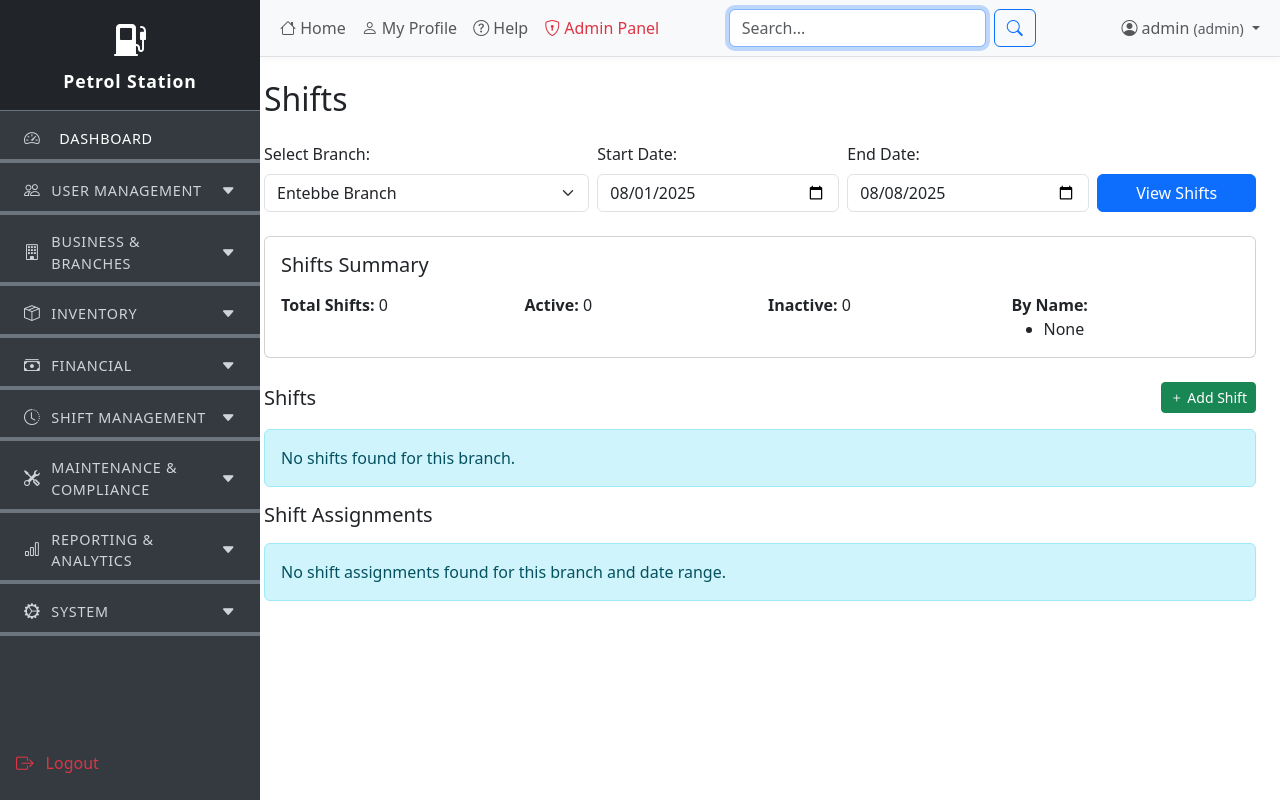
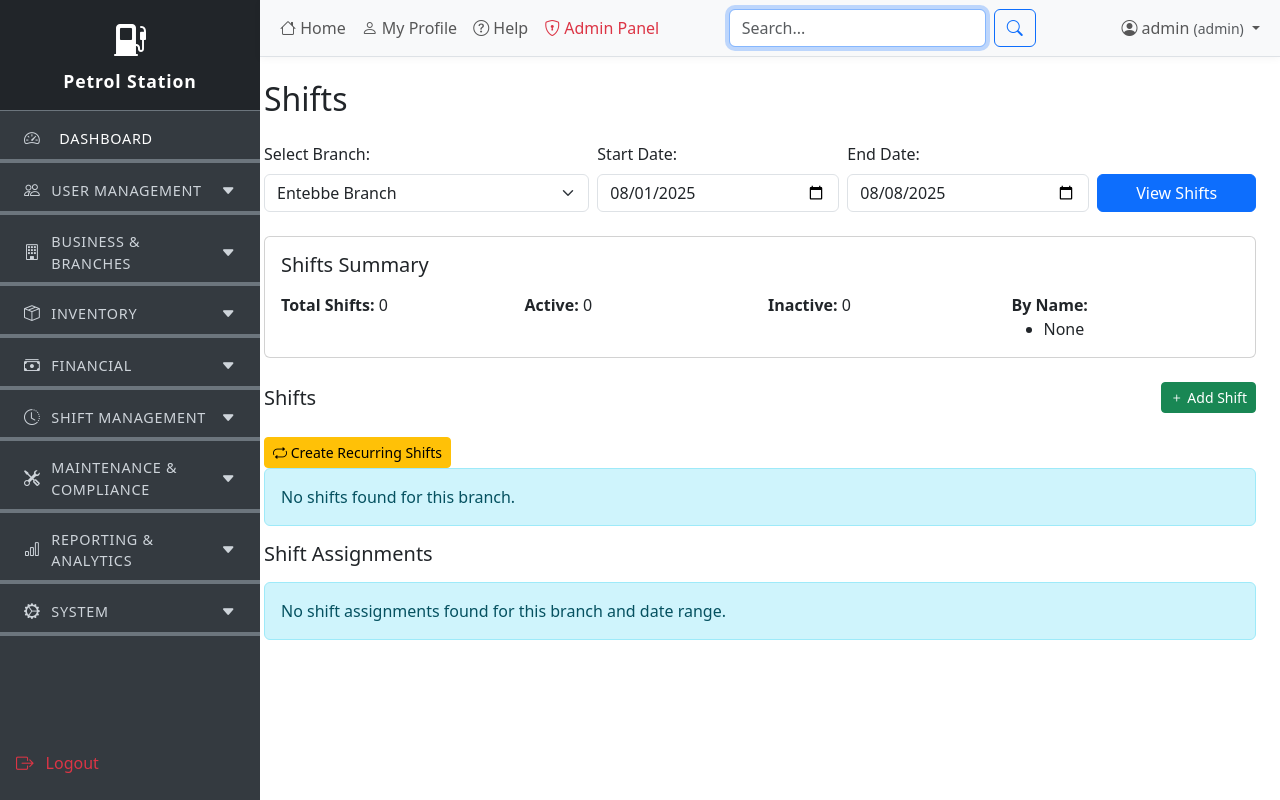
Before and after one commit to AtwongereVianney/fuelstation, a PHP site: page /public/shifts.php in a window 1280 px wide. Run offline with PHP 8.4, Linux system fonts and the light colour scheme; a user stored in the database is signed in; data comes from the database, SQL or seed files in the repository; tables that the repository leaves empty hold one stand-in row (values such as "Sample post").

Commit message:
add shift recurring

```diff
--- /dev/null
+++ b/public/models/recurring_shift_modal.php
@@ -0,0 +1,56 @@
+<!-- Trigger Button -->
+<button class="btn btn-warning btn-sm mt-2" data-bs-toggle="modal" data-bs-target="#recurringShiftModal">
+  <i class="bi bi-repeat"></i> Create Recurring Shifts
+</button>
+
+<!-- Recurring Shift Modal -->
+<div class="modal fade" id="recurringShiftModal" tabindex="-1" aria-labelledby="recurringShiftModalLabel" aria-hidden="true">
+  <div class="modal-dialog">
+    <form method="post" class="modal-content">
+      <div class="modal-header">
+        <h5 class="modal-title" id="recurringShiftModalLabel">Create Recurring Shifts</h5>
+        <button type="button" class="btn-close" data-bs-dismiss="modal" aria-label="Close"></button>
+      </div>
+      <div class="modal-body">
+        <div class="mb-2">
+          <label class="form-label">Shift</label>
+          <select class="form-select" name="recurring_shift_id" required>
+            <?php foreach ($shifts as $s): ?>
+              <option value="<?php echo $s['id']; ?>"><?php echo h($s['shift_name']); ?></option>
+            <?php endforeach; ?>
+          </select>
+        </div>
+        <div class="mb-2">
+          <label class="form-label">Start Date</label>
+          <input type="date" class="form-control" name="recurring_start_date" required>
+        </div>
+        <div class="mb-2">
+          <label class="form-label">End Date</label>
+          <input type="date" class="form-control" name="recurring_end_date" required>
+        </div>
+        <div class="mb-2">
+          <label class="form-label">Weekday Attendants</label>
+          <select class="form-select" name="weekday_user_ids[]" multiple required>
+            <?php foreach ($users as $u): ?>
+              <option value="<?php echo $u['id']; ?>"><?php echo h($u['first_name'] . ' ' . $u['last_name']); ?></option>
+            <?php endforeach; ?>
+          </select>
+          <small class="text-muted">Hold Ctrl (Windows) or Cmd (Mac) to select multiple.</small>
+        </div>
+        <div class="mb-2">
+          <label class="form-label">Weekend Attendants</label>
+          <select class="form-select" name="weekend_user_ids[]" multiple required>
+            <?php foreach ($users as $u): ?>
+              <option value="<?php echo $u['id']; ?>"><?php echo h($u['first_name'] . ' ' . $u['last_name']); ?></option>
+            <?php endforeach; ?>
+          </select>
+          <small class="text-muted">Hold Ctrl (Windows) or Cmd (Mac) to select multiple.</small>
+        </div>
+      </div>
+      <div class="modal-footer">
+        <button type="button" class="btn btn-secondary" data-bs-dismiss="modal">Cancel</button>
+        <button type="submit" class="btn btn-warning" name="create_recurring_shifts">Create</button>
+      </div>
+    </form>
+  </div>
+</div>
--- a/public/shifts.php
+++ b/public/shifts.php
@@ -3,50 +3,39 @@
 require_once '../includes/auth_helpers.php';
 require_once '../config/db_connect.php';
 
-function createRecurringShifts($conn, $shift_id, $start_date, $end_date, $weekdays_only = true) {
-    // Get the original shift details
-    $shift_sql = "SELECT * FROM shifts WHERE id = $shift_id AND deleted_at IS NULL";
-    $shift_result = mysqli_query($conn, $shift_sql);
-    $shift = mysqli_fetch_assoc($shift_result);
-
-    if (!$shift) {
-        return false;
-    }
-
-    // Get current assignments for this shift (to copy the same people)
-    $assignment_sql = "SELECT user_id FROM shift_assignments
-                      WHERE shift_id = $shift_id AND deleted_at IS NULL
-                      GROUP BY user_id";
-    $assignment_result = mysqli_query($conn, $assignment_sql);
-    $assigned_users = [];
-    while ($row = mysqli_fetch_assoc($assignment_result)) {
-        $assigned_users[] = $row['user_id'];
-    }
-
+function createRecurringShifts(
+    $conn,
+    $shift_id,
+    $start_date,
+    $end_date,
+    $weekday_user_ids = [],
+    $weekend_user_ids = []
+) {
     $current_date = new DateTime($start_date);
     $end_datetime = new DateTime($end_date);
 
     while ($current_date <= $end_datetime) {
-        $day_of_week = $current_date->format('N'); // 1-7 (Monday-Sunday)
+        $day_of_week = $current_date->format('N'); // 1=Mon, 7=Sun
+        $assignment_date = $current_date->format('Y-m-d');
 
-        // Skip weekends if weekdays_only is true (6=Saturday, 7=Sunday)
-        if ($weekdays_only && ($day_of_week == 6 || $day_of_week == 7)) {
-            $current_date->add(new DateInterval('P1D'));
-            continue;
+        // Choose users based on day
+        if ($day_of_week >= 6) { // 6=Sat, 7=Sun
+            $user_ids = $weekend_user_ids;
+        } else {
+            $user_ids = $weekday_user_ids;
         }
 
-        $assignment_date = $current_date->format('Y-m-d');
-
-        // Check if assignment already exists for this date
+        // Assign each user for this day
+        foreach ($user_ids as $user_id) {
+            // Check if assignment already exists
         $check_sql = "SELECT id FROM shift_assignments
                      WHERE shift_id = $shift_id
+                          AND user_id = $user_id
                      AND assignment_date = '$assignment_date'
                      AND deleted_at IS NULL";
         $check_result = mysqli_query($conn, $check_sql);
 
         if (mysqli_num_rows($check_result) == 0) {
-            // Create assignments for each user
-            foreach ($assigned_users as $user_id) {
                 $insert_sql = "INSERT INTO shift_assignments
                               (shift_id, user_id, assignment_date, status, created_at)
                               VALUES ($shift_id, $user_id, '$assignment_date', 'scheduled', NOW())";
@@ -56,9 +45,11 @@
 
         $current_date->add(new DateInterval('P1D'));
     }
-
     return true;
 }
+// Example usage:
+// createRecurringShifts($conn, 1, '2024-06-01', '2024-06-30', [2,3], [4,5]);
+// This will assign users 2,3 on weekdays and 4,5 on weekends for shift_id 1 between June 1 and June 30, 2024.
 
 if (!has_permission('shifts.view')) {
     header('Location: login.php?error=unauthorized');
@@ -141,6 +132,31 @@
         mysqli_query($conn, $sql);
         header('Location: shifts.php?branch_id=' . $selected_branch_id . '&start_date=' . urlencode($start_date) . '&end_date=' . urlencode($end_date));
         exit;
+    }
+}
+// Handle Recurring Shift Creation
+if ($_SERVER['REQUEST_METHOD'] === 'POST' && isset($_POST['create_recurring_shifts'])) {
+    $shift_id = intval($_POST['recurring_shift_id']);
+    $start_date = $_POST['recurring_start_date'];
+    $end_date = $_POST['recurring_end_date'];
+    $weekday_user_ids = array_map('intval', $_POST['weekday_user_ids'] ?? []);
+    $weekend_user_ids = array_map('intval', $_POST['weekend_user_ids'] ?? []);
+    if ($shift_id && $start_date && $end_date && $weekday_user_ids && $weekend_user_ids) {
+        createRecurringShifts($conn, $shift_id, $start_date, $end_date, $weekday_user_ids, $weekend_user_ids);
+        $_SESSION['recurring_success'] = "Recurring shifts created!";
+    } else {
+        $_SESSION['recurring_error'] = "Please fill all fields.";
+    }
+    header('Location: shifts.php?branch_id=' . $selected_branch_id . '&start_date=' . urlencode($start_date) . '&end_date=' . urlencode($end_date));
+    exit;
+}
+// Fetch all users for dropdown
+$users = [];
+$user_sql = "SELECT id, first_name, last_name FROM users WHERE deleted_at IS NULL ORDER BY first_name, last_name";
+$user_result = mysqli_query($conn, $user_sql);
+if ($user_result) {
+    while ($row = mysqli_fetch_assoc($user_result)) {
+        $users[] = $row;
     }
 }
 ?>
@@ -234,6 +250,13 @@
             <h5 class="mb-3 d-flex justify-content-between align-items-center">Shifts
                 <button class="btn btn-success btn-sm" data-bs-toggle="modal" data-bs-target="#shiftModal" id="addShiftBtn"><i class="bi bi-plus"></i> Add Shift</button>
             </h5>
+            <?php include __DIR__ . '/models/recurring_shift_modal.php'; ?>
+            <?php if (!empty($_SESSION['recurring_success'])): ?>
+              <div class="alert alert-success"><?php echo $_SESSION['recurring_success']; unset($_SESSION['recurring_success']); ?></div>
+            <?php endif; ?>
+            <?php if (!empty($_SESSION['recurring_error'])): ?>
+              <div class="alert alert-danger"><?php echo $_SESSION['recurring_error']; unset($_SESSION['recurring_error']); ?></div>
+            <?php endif; ?>
             <?php if ($shifts): ?>
                 <div class="table-responsive mb-4">
                     <table class="table table-sm table-bordered align-middle mb-0">
```
